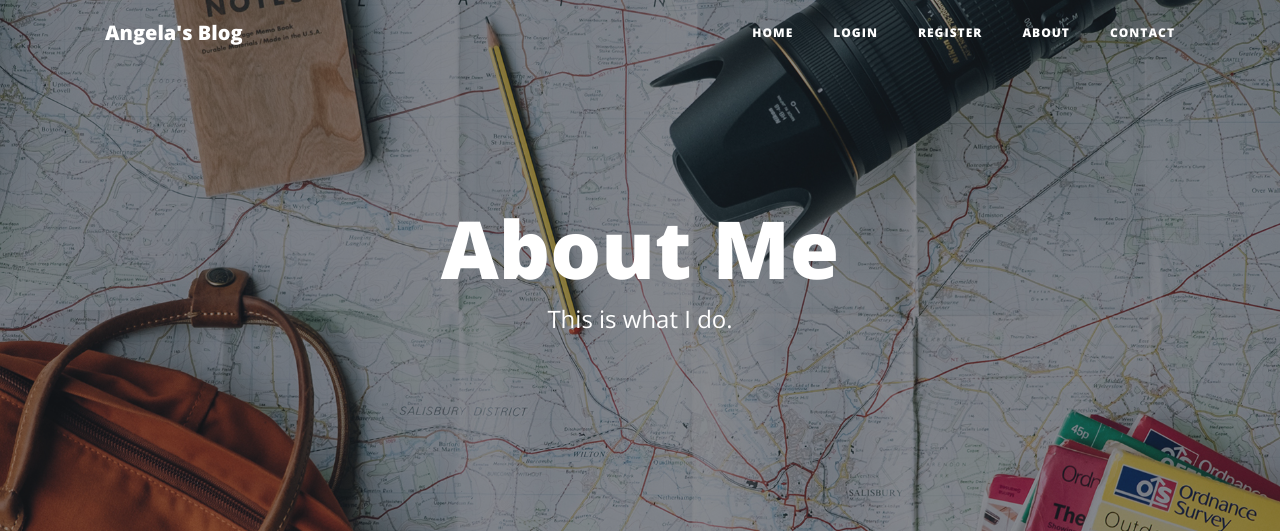
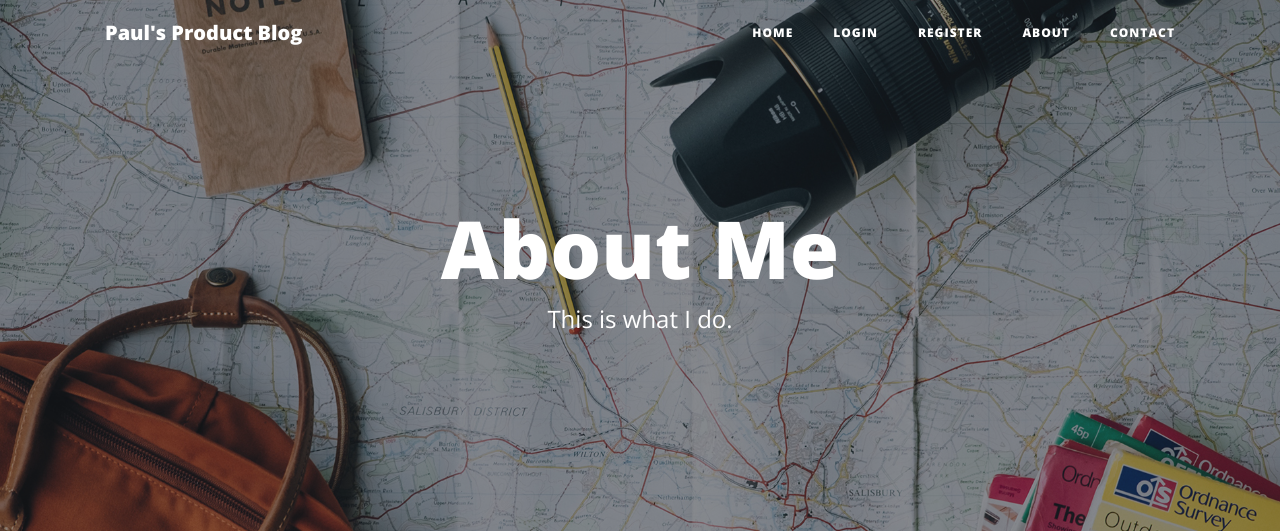
Before and after one commit to paulklodzinski/paul_klodzinski_blog_web_app, a Flask app: page /about in a window 1280 px wide. Shown: the top 531 px of the page. Run offline with Flask 3, Linux system fonts and the light colour scheme; some libraries are stand-ins or nearby versions.

Commit message:
Update Blog Title

```diff
--- a/main.py
+++ b/main.py
@@ -91,8 +91,6 @@ with app.app_context():
         author_id = db.Column(db.Integer, db.ForeignKey('user.id'))
         text = db.Column(db.Text, nullable=False)
         blog_post_id = db.Column(db.Integer, db.ForeignKey('blog_posts.id'))
-
-    # db.create_all()
 
 
 @app.route('/')
--- a/templates/header.html
+++ b/templates/header.html
@@ -8,7 +8,7 @@
   <meta name="description" content="">
   <meta name="author" content="">
 
-  <title>Angela's Blog</title>
+  <title>Paul's Product Blog</title>
 
   <!-- Bootstrap core CSS -->
   <link href="{{ url_for('static', filename='vendor/bootstrap/css/bootstrap.min.css') }}" rel="stylesheet">
@@ -28,7 +28,7 @@
   <!-- Navigation -->
   <nav class="navbar navbar-expand-lg navbar-light fixed-top" id="mainNav">
     <div class="container">
-      <a class="navbar-brand" href="{{url_for('get_all_posts')}}">Angela's Blog</a>
+      <a class="navbar-brand" href="{{url_for('get_all_posts')}}">Paul's Product Blog</a>
       <button class="navbar-toggler navbar-toggler-right" type="button" data-toggle="collapse" data-target="#navbarResponsive" aria-controls="navbarResponsive" aria-expanded="false" aria-label="Toggle navigation">
         Menu
         <i class="fas fa-bars"></i>
```
